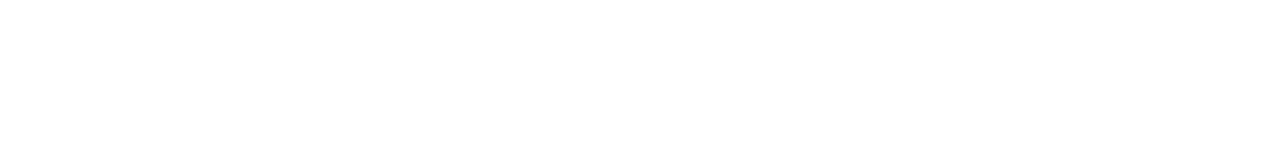
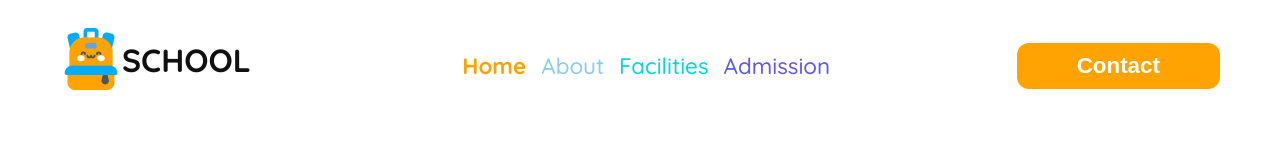
Before and after one commit to Hridoy421eng/web-dev-assignment2, a plain HTML site: page index.html in a window 1280 px wide. Drawn offline with Linux system fonts and the light colour scheme.

Commit message:
added the nav bar

```diff
--- a/index.html
+++ b/index.html
@@ -8,9 +8,28 @@
     <link rel="stylesheet" href="styles/kidsschoolstyle.css">
 
 </head>
-<body>
+<body class="quicksand-font">
     <header>
-
+         <nav class="navbar">
+            <div class="nav-head">
+                <img class="header-img" src="assets/logo.png" alt="a school bag logo will appear here">
+                <h3 class="nav-heading">SCHOOL</h3>
+            </div>
+            <div class="nav-items hide-nav">
+                <ul class="nav-links">
+                    <li class="nav-item1"><a href="">Home</a></li>
+                    <li class="nav-item2"><a href="">About</a></li>
+                    <li class="nav-item3"><a href="">Facilities</a></li>
+                    <li class="nav-item4"><a href="">Admission</a></li>
+                </ul>
+            </div>
+            <div class="btn hide-nav">
+                <button class="btn-primary">Contact</button>
+            </div>
+            <div class="nav-icon">
+                <img src="assets/image-80x80.jpg" alt="">
+            </div>
+         </nav>
     </header>
     <main>
 
--- a/styles/kidsschoolstyle.css
+++ b/styles/kidsschoolstyle.css
@@ -7,3 +7,83 @@
   font-weight: 400;
   font-style: normal;
 }
+/* navbar starts here */
+
+.navbar{
+    display: flex;
+    justify-content: space-between;
+    align-items: center;
+    max-width: 1160px;
+    margin: 0 auto;
+}
+.nav-head{
+    display: flex;
+}
+.header-img{
+    width: 62px;
+    height: 62px;
+    padding-top: 20px;
+}
+.nav-heading{
+    font-size: 2rem;
+    font-weight: bold;
+    color: rgba(17, 17, 17, 1);
+    padding-bottom: 12px;
+}
+.nav-items li{
+    list-style: none;
+    margin-right: 15px;
+}
+.nav-links a{
+    text-decoration: none;
+
+}
+.nav-links{
+    display: flex;
+}
+.nav-item1 a{
+    font-size: 1.4rem;
+    font-weight: bold;
+    color: rgba(254, 163, 1, 1);
+}
+.nav-item2 a{
+    font-size: 1.4rem;
+    font-weight: 500;
+    color: skyblue;
+}
+.nav-item3 a{
+    font-size: 1.4rem;
+    font-weight: 500;
+    color: rgba(5, 212, 223, 1);
+}
+.nav-item4 a{
+    font-size: 1.4rem;
+    font-weight: 500;
+    color: rgba(93, 88, 239, 1);
+}
+.btn-primary{
+    font-size: 1.4rem;
+    font-weight: 600;
+    color: white;
+    padding: 10px 60px;
+    border: none;
+    border-radius: 12px;
+    background-color: rgba(254, 163, 1, 1);
+}
+.nav-icon{
+    display: none;
+}
+
+/* responsive for small device style */
+
+@media screen and (max-width: 576px) {
+    .hide-nav{
+        display: none;
+    }
+    .nav-icon{
+        display: block;
+
+    }
+
+
+}
```
Also changed, not shown: assets/image-30x30.jpg (added), assets/image-80x80.jpg (added), assets/list (1).png (added), assets/list (3).png (added), assets/list.png.
